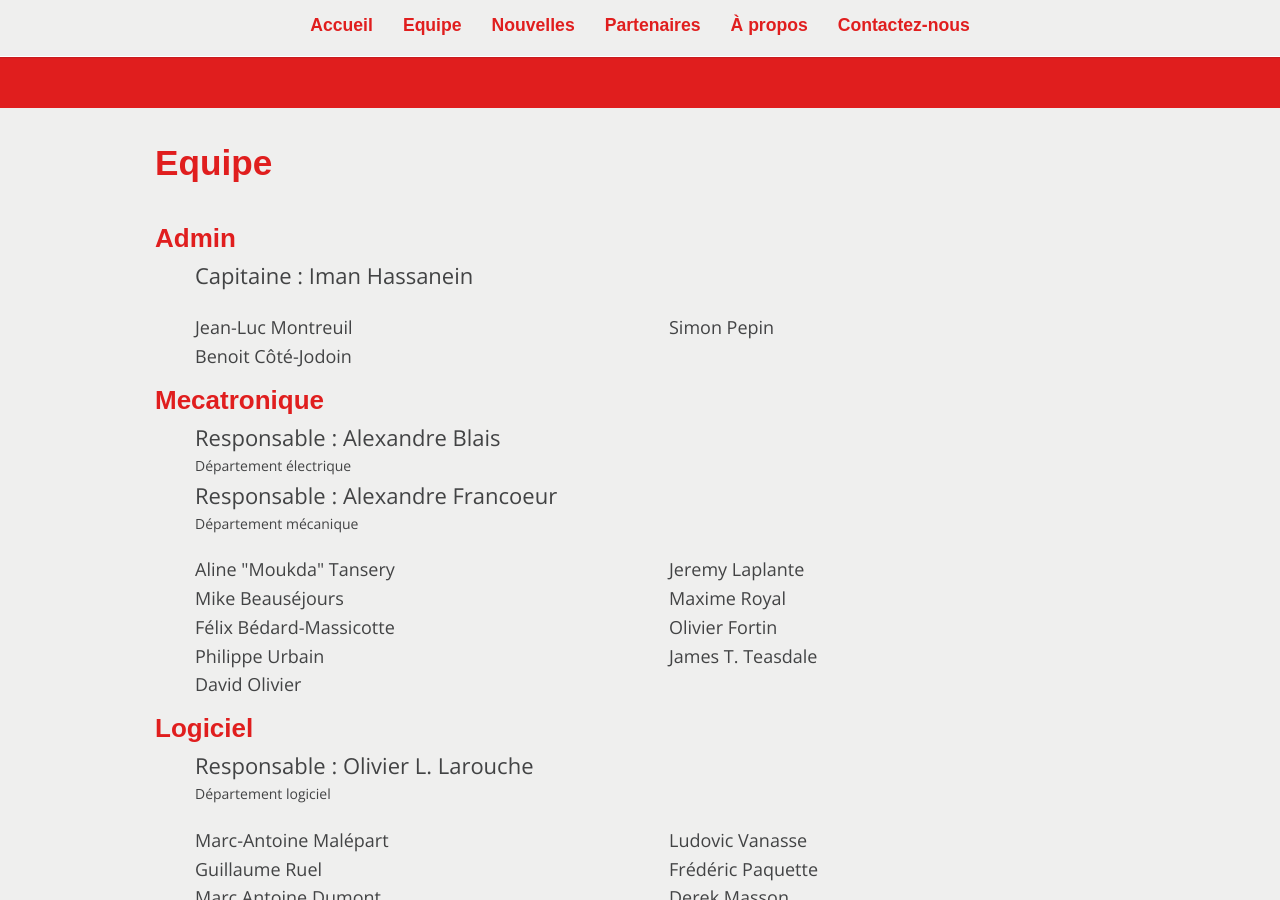
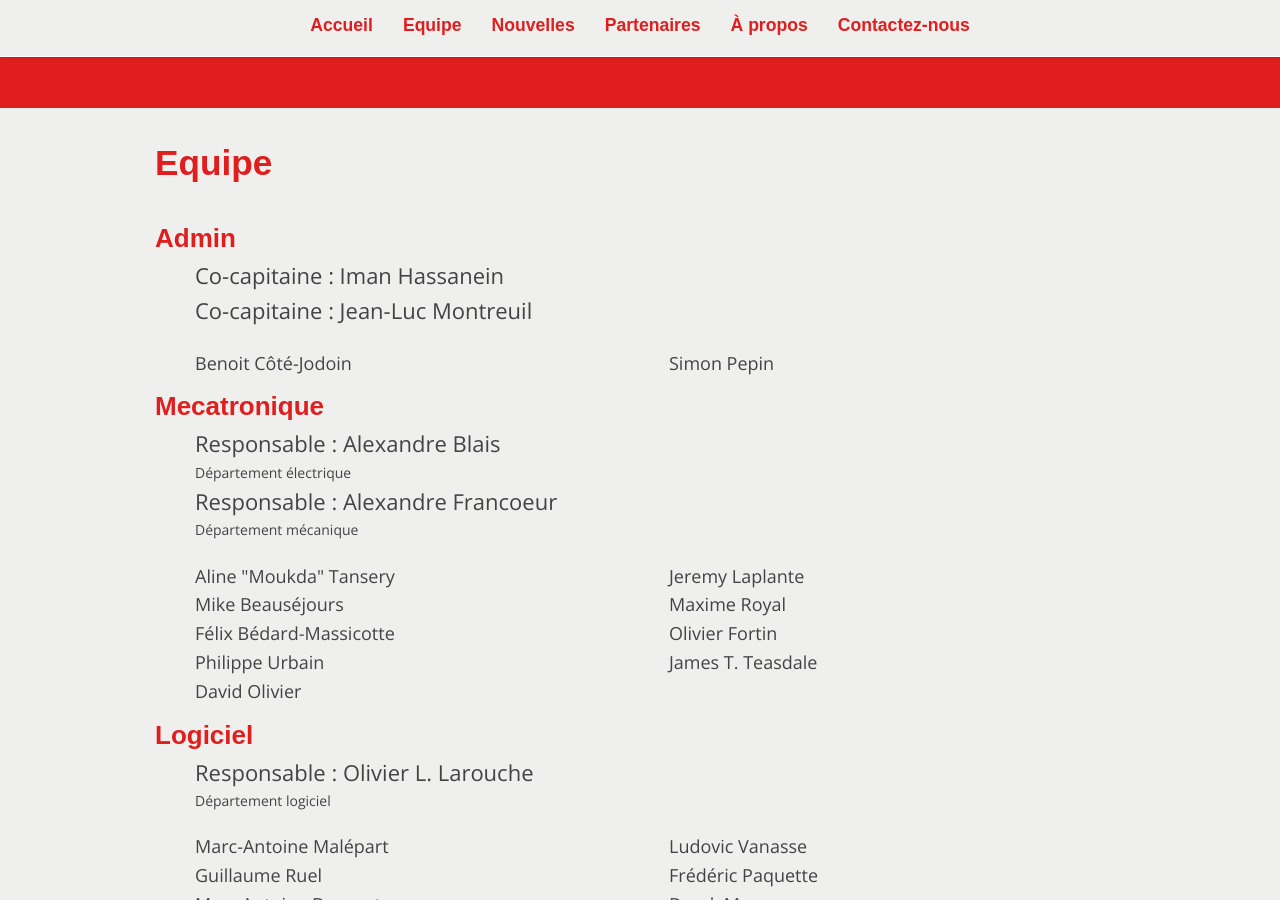
Before and after one commit to clubcapra/clubcapra.github.io, a Jekyll site: the page built from equipe/index.html, in a window 1280 px wide and 900 px high, scrolled down 392 px. Built offline with Jekyll 4.4.1, drawn with Linux system fonts in a browser that asks for light colours; nearby versions of some CDN libraries; some web fonts are replaced.

Commit message:
Ajout d'un champ pour les co-capitaines

```diff
--- a/equipe/index.html
+++ b/equipe/index.html
@@ -14,8 +14,10 @@ layout: default
 					<p> Responsable : {{responsable.nom}} </p>
 					<p class="responsable-titre"> {{responsable.titre}} </p>
 				{% endfor %}
-			{% elsif item.capitaine %}
-				<p> Capitaine : {{item.capitaine}} </p>
+			{% elsif item.capitaines %}
+				{% for capitaine in item.capitaines %}
+					<p> Co-capitaine : {{capitaine.nom}} </p>
+				{% endfor %}
 			{% endif %}
 		</div>
 		<div class="departement-membre">
```
Also changed, not shown: _data/content.yaml (+7 -2 lines).
